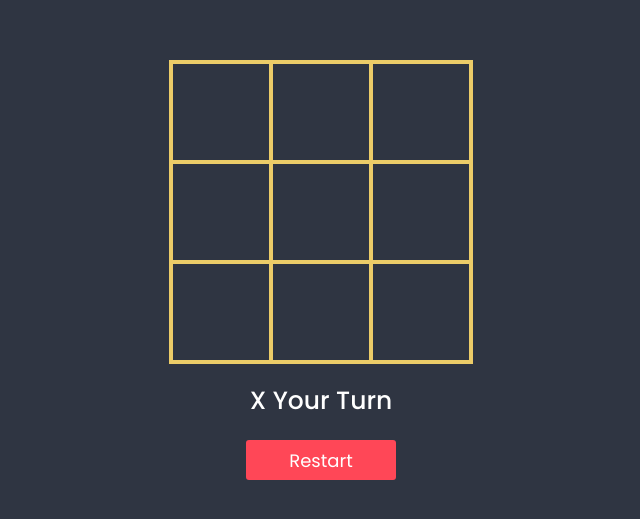
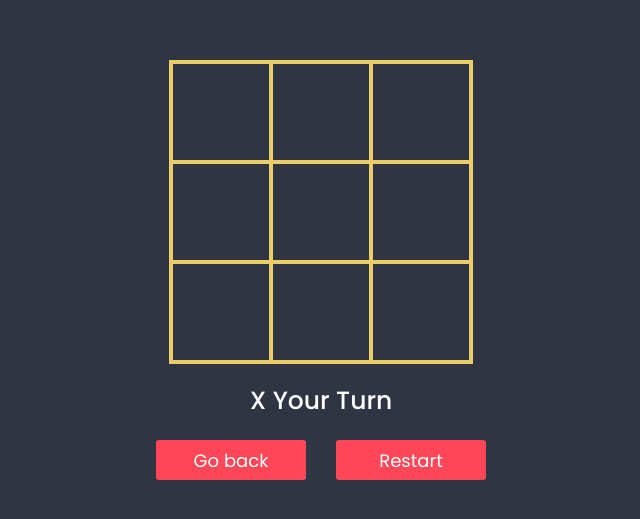
Before and after one commit to chedlidridi/chedli, a plain HTML site: page projects.html in a window 1280 px wide. Shown: the part 129-648 px from the top of the page, without its empty margins (319-959 px from the left). Drawn offline with Linux system fonts and the light colour scheme.

Commit message:
add go back button

```diff
--- a/projects.html
+++ b/projects.html
@@ -20,8 +20,10 @@
       <div data-index="8" class="box"></div>
     </div>
     <div id="status">Play Now</div>
-    <button id="restart">Restart</button>
-
+	<div style="display: flex;">
+		<button ><a href="./index.html" style="text-decoration: none;color: white;">Go back</a></button>
+		<button style="margin-left: 30px;" id="restart">Restart</button>
+	</div>
     <script src="game.js" defer></script>
   </body>
 </html>
```
Also changed, not shown: index.html (+1 -1 lines), 1 other file.
